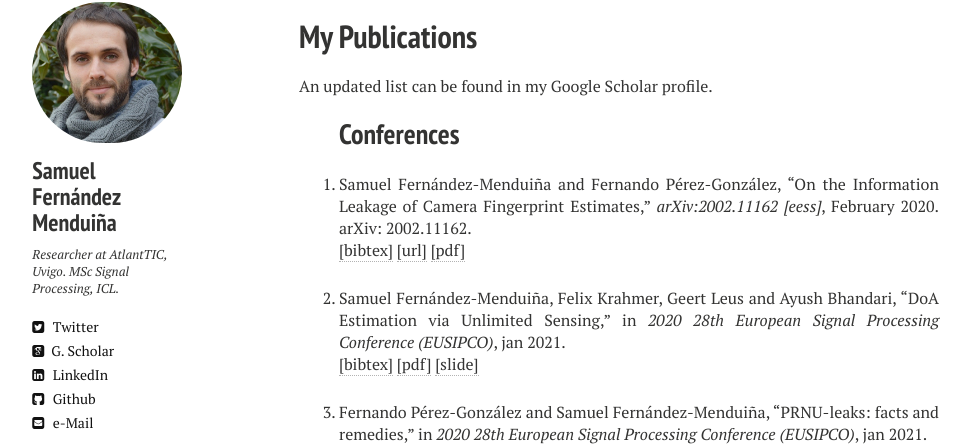
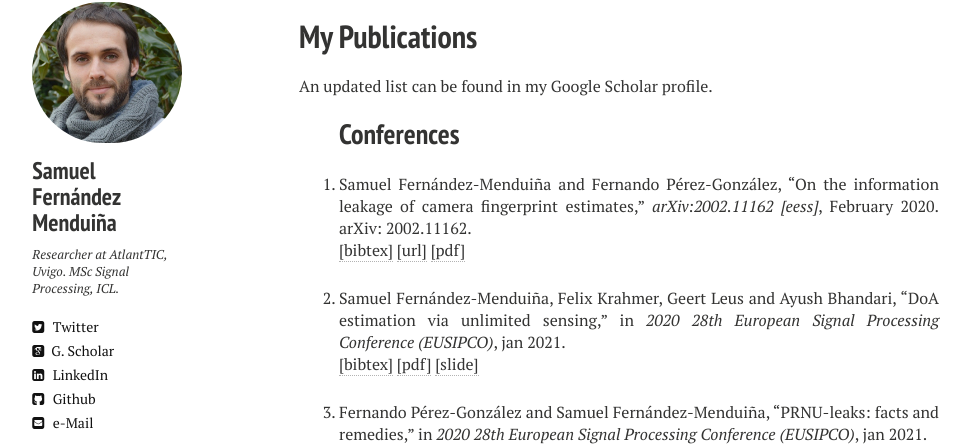
Before and after one commit to sf219/sfweb, a Jekyll site: the page built from publications.md, in a window 1280 px wide. Shown: the part 82-528 px from the top of the page, without its empty margins (21-992 px from the left). Built offline with Jekyll 4.4.1, drawn with Linux system fonts in a browser that asks for light colours; nearby versions of some CDN libraries.

```diff
--- a/_layouts/publications.html
+++ b/_layouts/publications.html
@@ -87,7 +87,7 @@ div.bibtex pre { font-size: 75%; overflow: auto;  width: 100%; padding: 0em 0em;
 <!-- Item: FernandezMenduina2020 -->
 <li ><p>
 Samuel Fernández-Menduiña and Fernando Pérez-González,
-&ldquo;On the Information Leakage of Camera Fingerprint Estimates,&rdquo;
+&ldquo;On the information leakage of camera fingerprint estimates,&rdquo;
 <i>arXiv:2002.11162 [eess]</i>,
 
 
@@ -121,7 +121,7 @@ arXiv: 2002.11162.
 <!-- Item: FernandezMenduina2021 -->
 <li ><p>
 Samuel Fernández-Menduiña, Felix Krahmer, Geert Leus and Ayush Bhandari,
-&ldquo;DoA Estimation via Unlimited Sensing,&rdquo;
+&ldquo;DoA estimation via unlimited sensing,&rdquo;
 in <i>2020 28th European Signal Processing Conference (EUSIPCO)</i>,
 
 
```
